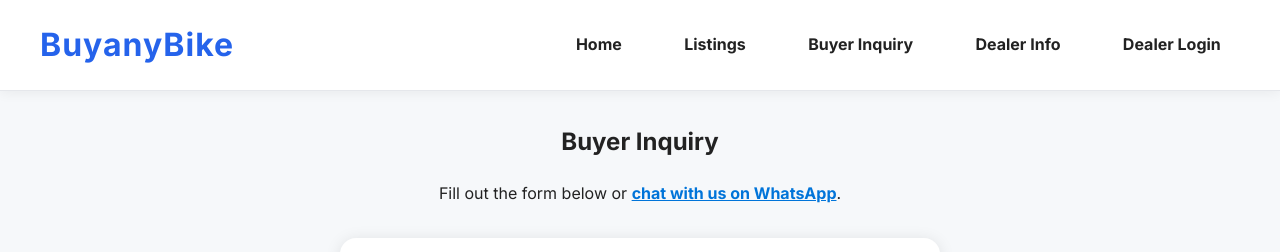
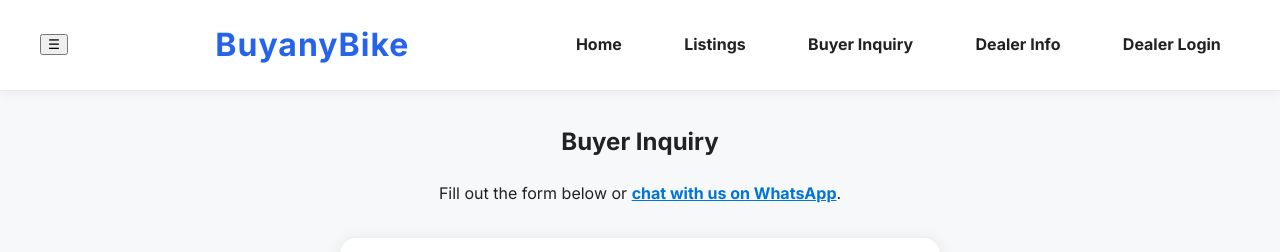
Before and after one commit to Rishabh327/BuyanyBike, a plain HTML site: page buyer-inquiry.html in a window 1280 px wide. Shown: the top 252 px of the page. Drawn offline with Linux system fonts and the light colour scheme.

Commit message:
buyer-inquiry.html

```diff
--- a/buyer-inquiry.html
+++ b/buyer-inquiry.html
@@ -10,7 +10,8 @@
 <body>
   <!-- Navigation Bar -->
   <nav class="navbar">
-    <a href="index.html" class="logo" style="text-decoration:none;">BuyanyBike</a>
+  <button class="nav-toggle" aria-label="Open menu">&#9776;</button>
+  <a class="logo" href="#">BuyanyBike</a>
   <ul class="nav-links">
     <li><a href="index.html">Home</a></li>
     <li><a href="listings.html">Listings</a></li>
@@ -19,6 +20,7 @@
     <li><a href="dealer-login.html">Dealer Login</a></li>
   </ul>
 </nav>
+
 
   <!-- Buyer Inquiry Section -->
   <main>
```
Lines whose indentation alone changed are shown as unchanged.
